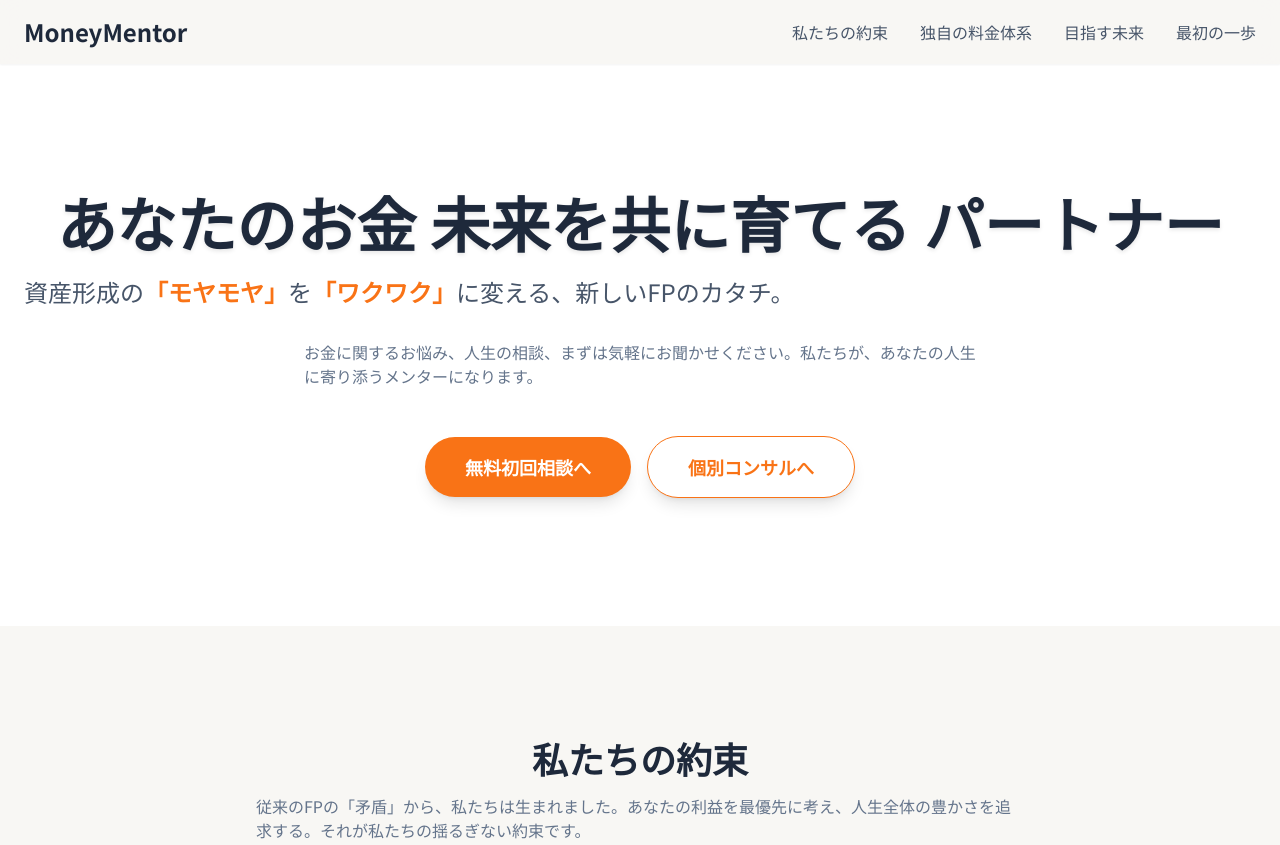
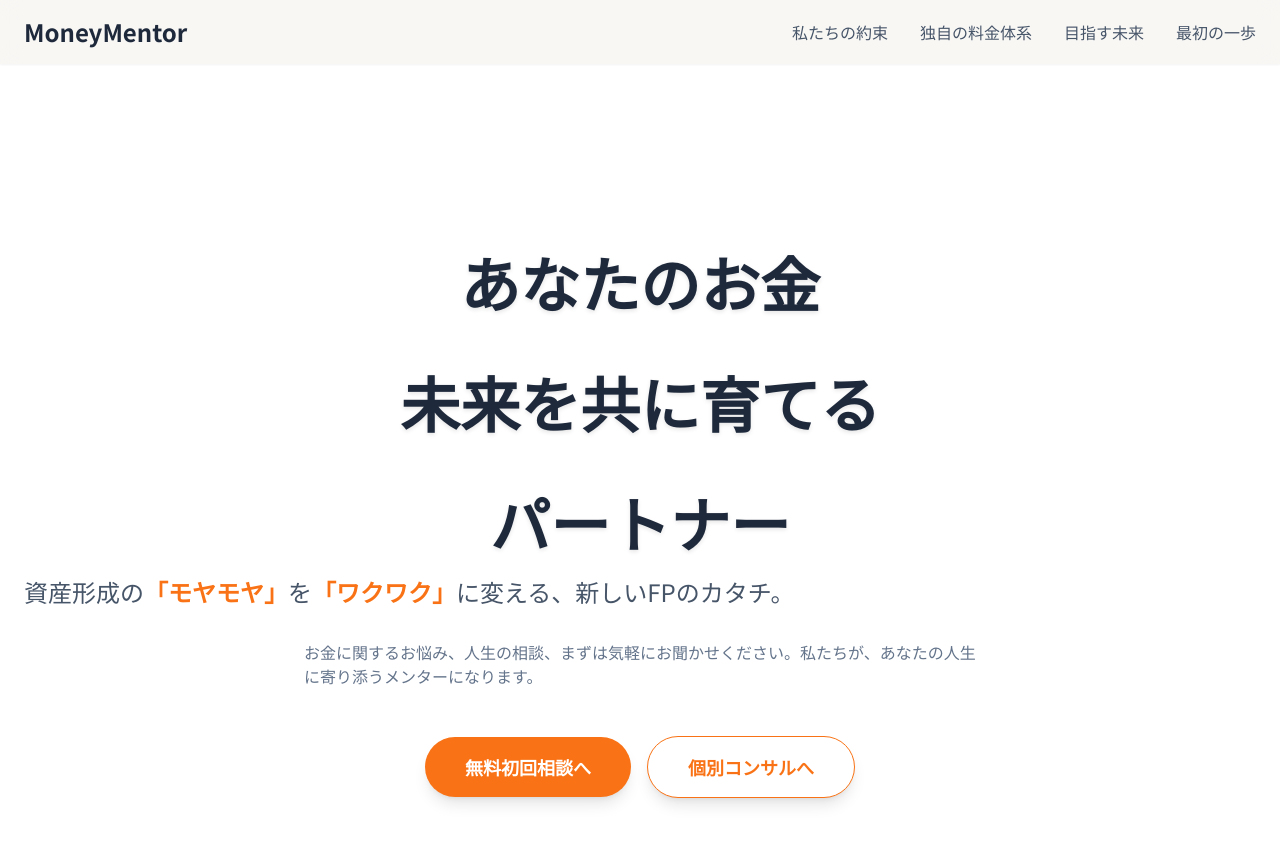
Before and after one commit to fire-fighter119/MoneyMenter-service, a plain HTML site: page index.html in a window 1280 px wide. Shown: the top 845 px of the page. Drawn offline with nearby package versions, Linux system fonts and the light colour scheme.

Commit message:
Update index.html

```diff
--- a/index.html
+++ b/index.html
@@ -127,9 +127,9 @@
         <section id="hero" class="relative bg-white py-20 md:py-32">
             <div class="container mx-auto px-6 text-center">
                 <h1 class="text-4xl md:text-6xl font-bold text-slate-800 leading-tight text-shadow">
-                    <span>あなたのお金</span>
-                    <span>未来を共に育てる</span>
-                    <span>パートナー</span>
+                    <br>あなたのお金</br>
+                    <br>未来を共に育てる</br>
+                    <br>パートナー</br>
                 </h1>
                 <p class="mt-6 text-lg md:text-2xl text-slate-600 text-left">資産形成の<span class="font-bold text-orange-500">「モヤモヤ」</span>を<span class="font-bold text-orange-500">「ワクワク」</span>に変える、新しいFPのカタチ。</p>
                 <p class="mt-8 text-slate-500 max-w-2xl mx-auto text-left">お金に関するお悩み、人生の相談、まずは気軽にお聞かせください。私たちが、あなたの人生に寄り添うメンターになります。</p>
```
